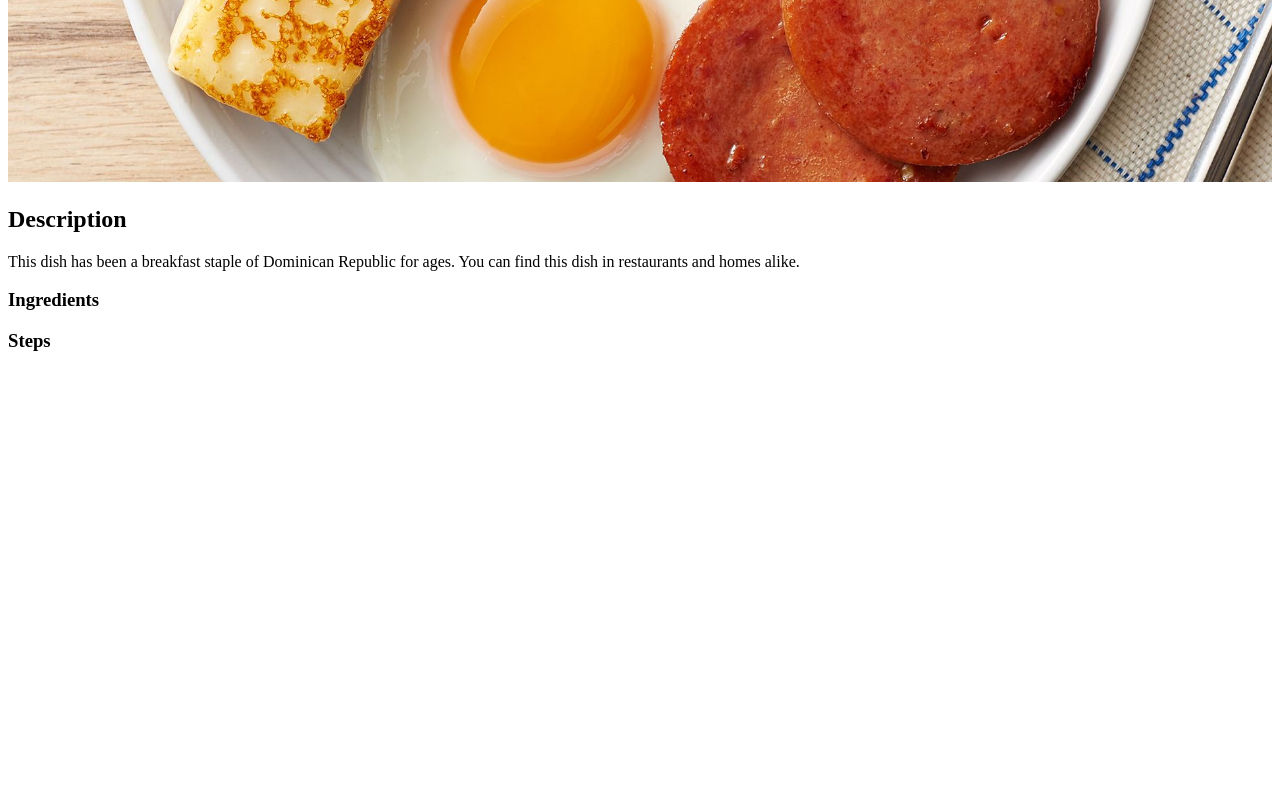
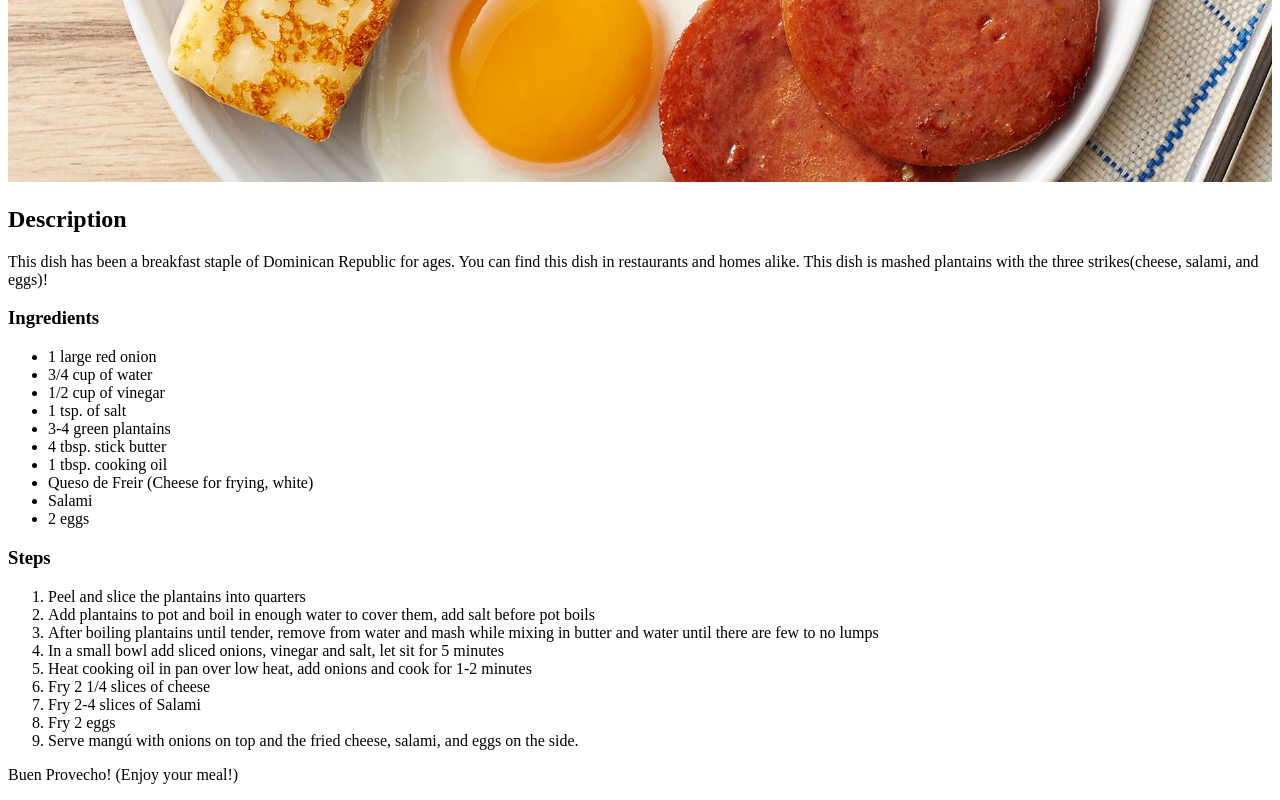
Before and after one commit to DominicanCodes/odin-recipes, a plain HTML site: page recipes/mangu.html in a window 1280 px wide. Shown: the part 609-1409 px from the top of the page. Before the commit the page ends 980 px from the top, so only its background shows below. Drawn offline with Linux system fonts and the light colour scheme.

Commit message:
Add ingredients and steps for mangu.html

```diff
--- a/recipes/mangu.html
+++ b/recipes/mangu.html
@@ -10,9 +10,33 @@
         <img src="../img/mangu-tres-golpes.jpg" alt="Picture of mangú con los tres golpes" width="100%">
         <h2>Description</h2>
         <p>This dish has been a breakfast staple of Dominican Republic for ages. You can find this
-            dish in restaurants and homes alike.
+            dish in restaurants and homes alike. This dish is mashed plantains with the three strikes(cheese, salami, and eggs)!
         </p>
         <h3>Ingredients</h3>
+        <ul>
+            <li>1 large red onion</li>
+            <li>3/4 cup of water</li>
+            <li>1/2 cup of vinegar</li>
+            <li>1 tsp. of salt</li>
+            <li>3-4 green plantains</li>
+            <li>4 tbsp. stick butter</li>
+            <li>1 tbsp. cooking oil</li>
+            <li>Queso de Freir (Cheese for frying, white)</li>
+            <li>Salami</li>
+            <li>2 eggs</li>
+        </ul>
         <h3>Steps</h3>
+        <ol>
+            <li>Peel and slice the plantains into quarters</li>
+            <li>Add plantains to pot and boil in enough water to cover them, add salt before pot boils</li>
+            <li>After boiling plantains until tender, remove from water and mash while mixing in butter and water until there are few to no lumps</li>
+            <li>In a small bowl add sliced onions, vinegar and salt, let sit for 5 minutes</li>
+            <li>Heat cooking oil in pan over low heat, add onions and cook for 1-2 minutes</li>
+            <li>Fry 2 1/4 slices of cheese</li>
+            <li>Fry 2-4 slices of Salami</li>
+            <li>Fry 2 eggs</li>
+            <li>Serve mangú with onions on top and the fried cheese, salami, and eggs on the side.</li>
+        </ol>
+        <p>Buen Provecho! (Enjoy your meal!)</p>
     </body>
 </html>
```
